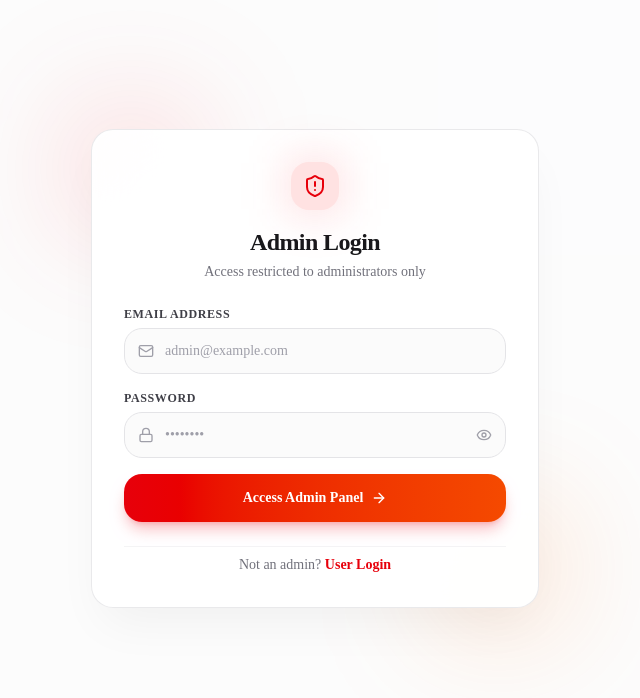
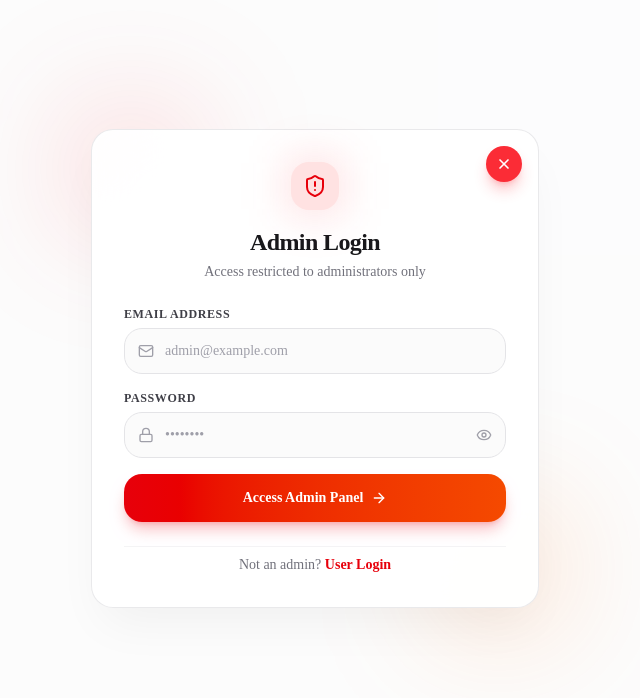
Before and after one commit to adeelarshad601-spec/online-bazar, a Next.js app in the folder frontend/: page /admin/login in a window 1280 px wide. Shown: the top 698 px of the page, without its empty margins (325-965 px from the left). Built offline with nearby package versions, Linux system fonts and the light colour scheme; no server answers.

Commit message:
enhance AdminLoginForm with close button functionality and animations

```diff
--- a/frontend/src/components/auth/AdminLoginForm.tsx
+++ b/frontend/src/components/auth/AdminLoginForm.tsx
@@ -15,6 +15,7 @@ import {
   Mail,
   ArrowRight,
   ShieldAlert,
+  X,
 } from "lucide-react";
 import { toast } from "sonner";
 import apiClient from "@/lib/api/client";
@@ -25,6 +26,7 @@ export default function AdminLoginForm() {
   const [showPassword, setShowPassword] = useState(false);
   const [fieldsUnlocked, setFieldsUnlocked] = useState(false);
   const [isLoading, setIsLoading] = useState(false);
+  const [isClosing, setIsClosing] = useState(false);
 
   const emailRef = useRef<HTMLInputElement | null>(null);
   const passwordRef = useRef<HTMLInputElement | null>(null);
@@ -131,18 +133,73 @@ export default function AdminLoginForm() {
     toast.error("Please enter a valid email and password.");
   };
 
+  const handleClose = () => {
+    if (isClosing) return;
+    setIsClosing(true);
+    window.setTimeout(() => {
+      if (window.history.length > 1) {
+        router.back();
+      } else {
+        router.push("/");
+      }
+    }, 2700);
+  };
+
   const emailField = register("email");
   const passwordField = register("password");
 
   return (
-    <div className="relative w-full max-w-md animate-in fade-in-0 zoom-in-95 slide-in-from-bottom-4 duration-300">
+    <>
+      <style jsx global>{`
+        @keyframes authFormIn {
+          from { opacity: 0; transform: translateY(18px) scale(.97); }
+          to { opacity: 1; transform: translateY(0) scale(1); }
+        }
+
+        @keyframes authFormDrop {
+          0% { opacity: 1; transform: translate3d(0, 0, 0) rotate(0deg); }
+          42% { opacity: 1; transform: rotate(-28deg); }
+          52% { opacity: 1; transform: rotate(-28deg); }
+          100% { opacity: 0; transform: translate3d(0, 125vh, 0) rotate(-28deg); }
+        }
+
+        @keyframes authCloseDrop {
+          0% { opacity: 1; transform: translate3d(0, 0, 0); }
+          100% { opacity: 0; transform: translate3d(0, 110vh, 0); }
+        }
+      `}</style>
+    <div className="relative w-full max-w-md">
       {/* Background Decorative Blur */}
       <div className="pointer-events-none absolute -top-6 -left-6 h-32 w-32 rounded-full bg-red-500/20 blur-3xl" />
 
       <div className="pointer-events-none absolute -right-6 -bottom-6 h-32 w-32 rounded-full bg-orange-500/20 blur-3xl" />
 
       {/* Main Form Card */}
-      <div className="relative w-full space-y-6 rounded-3xl border border-zinc-200/80 bg-white/95 p-8 shadow-2xl shadow-zinc-950/5 backdrop-blur-2xl dark:border-zinc-800/80 dark:bg-zinc-900/95">
+      <div
+        className="relative w-full space-y-6 rounded-3xl border border-zinc-200/80 bg-white/95 p-8 shadow-2xl shadow-zinc-950/5 backdrop-blur-2xl dark:border-zinc-800/80 dark:bg-zinc-900/95"
+        style={{
+          transformOrigin: "calc(100% - 22px) 22px",
+          animation: isClosing
+            ? "authFormDrop 2600ms cubic-bezier(.32,.08,.55,1) forwards"
+            : "authFormIn 350ms cubic-bezier(.22,1,.36,1) both",
+        }}
+      >
+        <button
+          type="button"
+          onClick={handleClose}
+          disabled={isClosing}
+          className="absolute right-4 top-4 z-30 flex h-9 w-9 items-center justify-center rounded-full bg-red-500 text-white shadow-lg shadow-red-500/30 transition-transform hover:scale-105 hover:bg-red-600 active:scale-95 disabled:pointer-events-none"
+          aria-label="Close admin login"
+          title="Close admin login"
+          style={{
+            animation: isClosing
+              ? "authCloseDrop 1248ms linear 1352ms forwards"
+              : undefined,
+          }}
+        >
+          <X className="h-4 w-4 stroke-[2.5]" />
+        </button>
+
         {/* Header */}
         <div className="space-y-4 text-center">
           <div className="flex justify-center">
@@ -299,5 +356,6 @@ export default function AdminLoginForm() {
         </div>
       </div>
     </div>
+    </>
   );
 }
```
